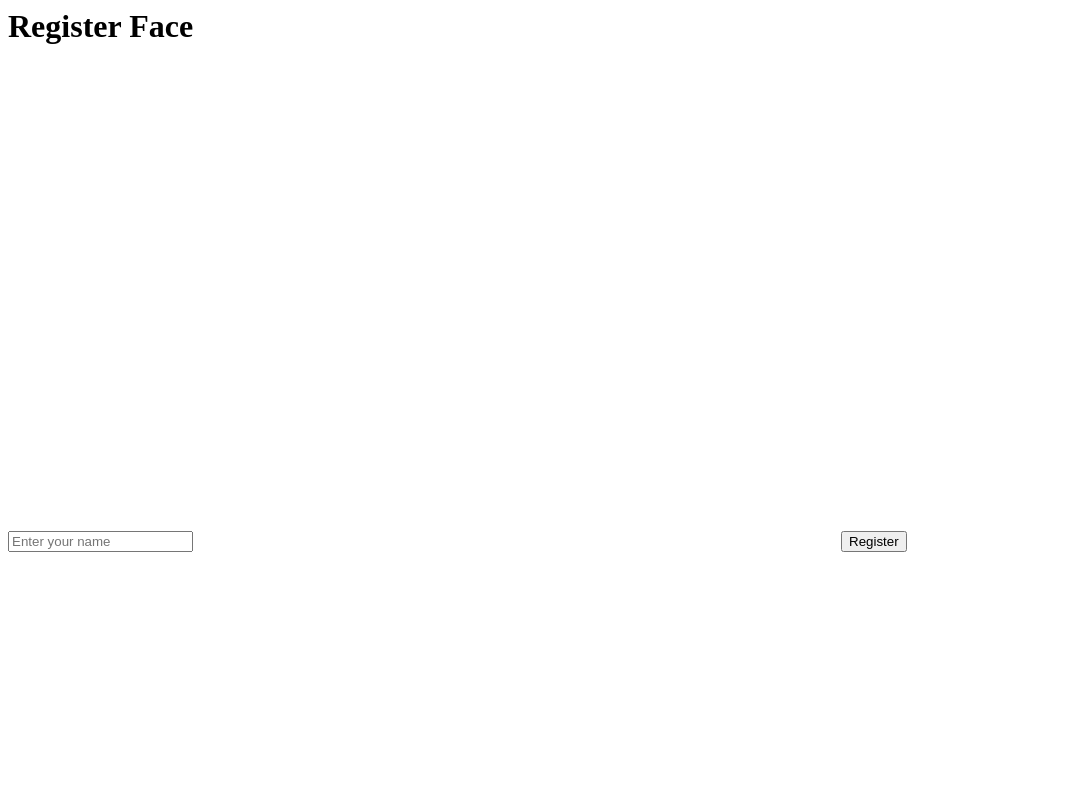
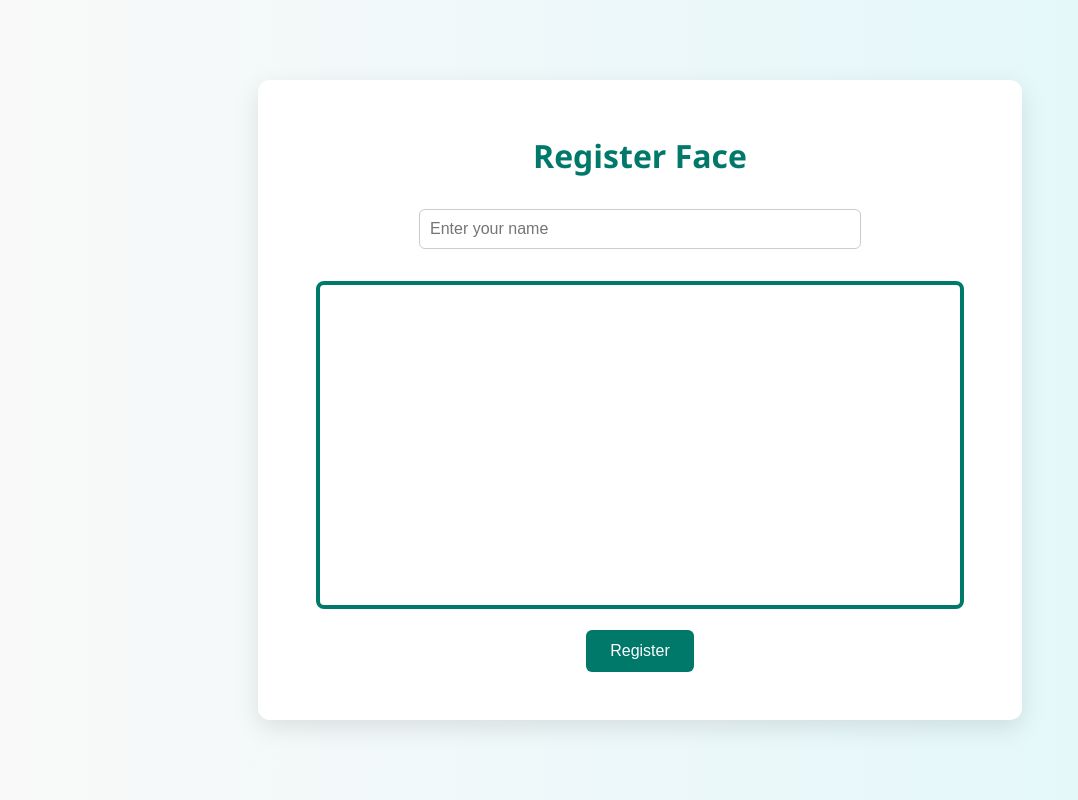
Before and after one commit to luongkhang04/face-recognition-app, a Flask app: page /register in a window 1280 px wide. Shown: the whole page, without its empty margins (0-1078 px from the left). Run offline with Flask 3, Linux system fonts and the light colour scheme.

Commit message:
update interface

```diff
--- a/app.py
+++ b/app.py
@@ -19,7 +19,7 @@ print(f"Using device: {device}")
 
 # Directories
 EMBEDDING_DIR = 'embeddings'
-MODEL_PATH = 'best_facenet_model_manhattan_9805.pth'
+MODEL_PATH = 'best_facenet_model_manhattan_9830.pth'
 if not os.path.exists(EMBEDDING_DIR):
     os.makedirs(EMBEDDING_DIR)
 
@@ -37,9 +37,9 @@ class FaceNetEmbedding(nn.Module):
         return x
 
 # Load mtcnn model
-mtcnn = MTCNN(image_size=160, margin=0).to(device)
+mtcnn = MTCNN(image_size=160, margin=0)
 # Load the embeddings model
-facenet = FaceNetEmbedding().to(device)
+facenet = FaceNetEmbedding()
 # Load the saved weights
 facenet.eval()
 
@@ -109,5 +109,4 @@ def recognize():
     return jsonify({"name": "No face", "similarity": 0})
 
 if __name__ == '__main__':
-    port = int(os.environ.get('PORT', 10000))
-    app.run(debug=False, host='0.0.0.0', port=port)
+    app.run(debug=True)
--- /dev/null
+++ b/static/style.css
@@ -0,0 +1,63 @@
+body {
+  font-family: 'Segoe UI', Tahoma, Geneva, Verdana, sans-serif;
+  background: linear-gradient(to right, #f9f9f9, #e0f7fa);
+  display: flex;
+  justify-content: center;
+  align-items: center;
+  height: 100vh;
+  margin: 0;
+}
+
+.container {
+  background: white;
+  padding: 2em;
+  border-radius: 12px;
+  box-shadow: 0 8px 24px rgba(0,0,0,0.1);
+  text-align: center;
+  max-width: 700px;
+  width: 90%;
+}
+
+h1 {
+  color: #00796b;
+  margin-bottom: 1em;
+}
+
+video {
+  transform: scaleX(-1); /* Mirror horizontally */
+  width: 100%;
+  max-width: 640px;
+  border: 4px solid #00796b;
+  border-radius: 8px;
+  margin: 1em;
+}
+
+input[type="text"] {
+  padding: 10px;
+  width: 60%;
+  margin-bottom: 1em;
+  border: 1px solid #ccc;
+  border-radius: 6px;
+  font-size: 16px;
+}
+
+button {
+  background-color: #00796b;
+  color: white;
+  border: none;
+  padding: 12px 24px;
+  border-radius: 6px;
+  font-size: 16px;
+  cursor: pointer;
+  transition: background-color 0.3s;
+}
+
+button:hover {
+  background-color: #004d40;
+}
+
+p#result {
+  margin-top: 1em;
+  font-weight: bold;
+  color: #333;
+}
--- a/templates/register.html
+++ b/templates/register.html
@@ -1,13 +1,18 @@
-<html>
+<!DOCTYPE html>
+<html lang="en">
 <head>
+  <meta charset="UTF-8">
   <title>Register Face</title>
+  <link rel="stylesheet" href="/static/style.css">
 </head>
 <body>
-  <h1>Register Face</h1>
-  <input type="text" id="name" placeholder="Enter your name">
-  <video id="video" width="640" height="480" autoplay></video>
-  <button onclick="register()">Register</button>
-  <p id="result"></p>
+  <div class="container">
+    <h1>Register Face</h1>
+    <input type="text" id="name" placeholder="Enter your name">
+    <video id="video" autoplay></video>
+    <button onclick="register()">Register</button>
+    <p id="result"></p>
+  </div>
   <script src="/static/script.js"></script>
 </body>
 </html>
```
Also changed, not shown: templates/index.html (+13 -5 lines), 2 other files.
